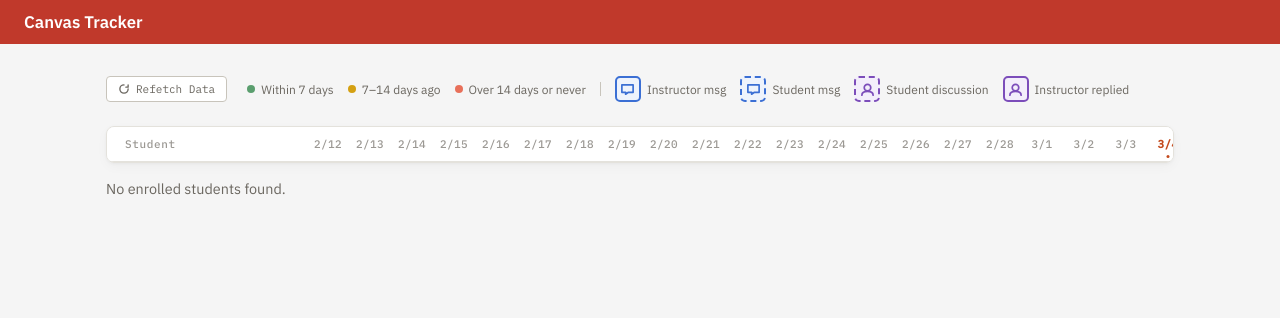
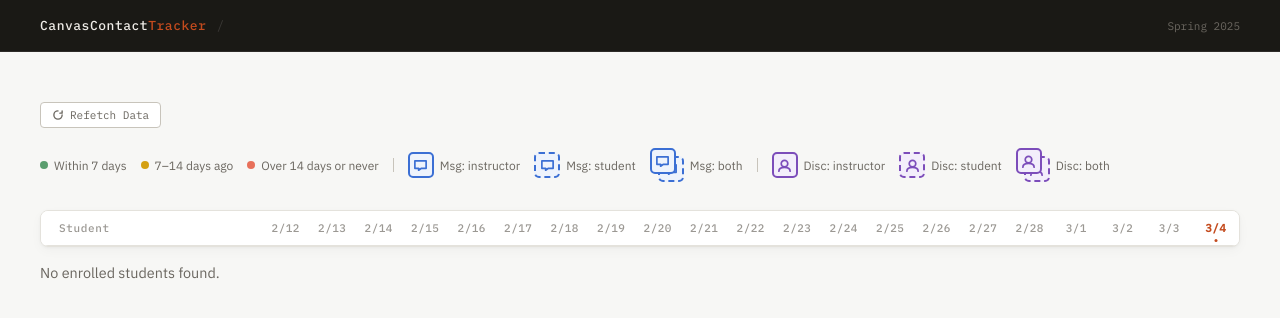
Before and after one commit to Schatzjason/canvas_contact_app, a Flask app: page /course/1 in a window 1280 px wide. Shown: the top 318 px of the page. Run offline with Flask 3, Linux system fonts and the light colour scheme; data comes from the database, SQL or seed files in the repository; data that the repository does not hold is empty; parts of the project's set-up code (start-up, migrations or seed data) failed here and were passed over.

Commit message:
Update header in /course to match the black header in /index

```diff
--- a/app/templates/dashboard/course.html
+++ b/app/templates/dashboard/course.html
@@ -1,5 +1,16 @@
 {% extends "base.html" %}
 {% block title %}{{ course.name }} — Canvas Tracker{% endblock %}
+
+{% block nav %}
+<nav class="app-nav">
+  <div class="nav-left">
+    <a href="{{ url_for('dashboard.index') }}" class="nav-logo">CanvasContact<span>Tracker</span></a>
+    <span class="nav-sep">/</span>
+    <span class="nav-course">{{ course.course_code }}</span>
+  </div>
+  <span class="nav-meta">Spring 2025</span>
+</nav>
+{% endblock %}
 
 {% block extra_styles %}
   :root {
@@ -19,13 +30,35 @@
     --tier-ok-dot: #5a9e6e;
     --icon-message: #3b6fd4;
     --icon-discussion: #7c4dba;
+    --nav-bg: #1a1915;
+    --nav-sub: #6b6760;
     --mono: 'IBM Plex Mono', monospace;
     --sans: 'IBM Plex Sans', sans-serif;
   }
 
-  body { font-family: var(--sans); }
+  body { font-family: var(--sans); background: var(--bg); color: var(--text-primary); min-height: 100vh; }
+  main { max-width: none; margin: 0; padding: 0; }
 
-  .page-header { margin-bottom: 24px; }
+  .app-nav {
+    background: var(--nav-bg);
+    padding: 0 40px;
+    height: 52px;
+    display: flex;
+    align-items: center;
+    justify-content: space-between;
+    border-bottom: 1px solid #2e2c28;
+  }
+  .nav-left { display: flex; align-items: center; }
+  .nav-logo { font-family: var(--mono); font-size: 13px; font-weight: 500; color: #f0ede8; letter-spacing: 0.04em; text-decoration: none; transition: color 0.15s ease; }
+  .nav-logo:hover { color: #ffffff; }
+  .nav-logo span { color: var(--text-today); }
+  .nav-sep { font-family: var(--mono); font-size: 13px; color: #3a3835; margin: 0 10px; user-select: none; }
+  .nav-course { font-family: var(--mono); font-size: 12px; font-weight: 500; color: #9b9893; letter-spacing: 0.04em; white-space: nowrap; overflow: hidden; text-overflow: ellipsis; max-width: 340px; }
+  .nav-meta { font-family: var(--mono); font-size: 11px; color: var(--nav-sub); flex-shrink: 0; }
+
+  .page { padding: 36px 40px; }
+
+  .page-header { margin-bottom: 28px; }
 
   .course-label {
     font-family: var(--mono);
@@ -208,6 +241,7 @@
 {% endblock %}
 
 {% block content %}
+<div class="page">
 <div class="page-header">
   <div class="course-label">{{ course.course_code }}</div>
   <h1>{{ course.name }}</h1>
@@ -226,20 +260,31 @@
       <div class="legend-item"><div class="legend-dot" style="background:var(--tier-hot-dot)"></div>Over {{ config.STALE_ALERT_DAYS }} days or never</div>
       <div class="divider"></div>
       <div class="legend-item">
-        <span class="icon-wrap icon-msg"><svg><use href="#ico-msg"/></svg></span>
-        Instructor msg
+        <span class="icon-wrap icon-msg"><svg><use href="#ico-msg"/></svg></span>Msg: instructor
       </div>
       <div class="legend-item">
-        <span class="icon-wrap icon-msg student"><svg><use href="#ico-msg"/></svg></span>
-        Student msg
+        <span class="icon-wrap icon-msg student"><svg><use href="#ico-msg"/></svg></span>Msg: student
       </div>
       <div class="legend-item">
-        <span class="icon-wrap icon-disc student"><svg><use href="#ico-disc"/></svg></span>
-        Student discussion
+        <span class="icon-stack">
+          <span class="icon-wrap icon-msg icon-back"><svg><use href="#ico-msg"/></svg></span>
+          <span class="icon-wrap icon-msg icon-front"><svg><use href="#ico-msg"/></svg></span>
+        </span>
+        Msg: both
+      </div>
+      <div class="divider"></div>
+      <div class="legend-item">
+        <span class="icon-wrap icon-disc"><svg><use href="#ico-disc"/></svg></span>Disc: instructor
       </div>
       <div class="legend-item">
-        <span class="icon-wrap icon-disc"><svg><use href="#ico-disc"/></svg></span>
-        Instructor replied
+        <span class="icon-wrap icon-disc student"><svg><use href="#ico-disc"/></svg></span>Disc: student
+      </div>
+      <div class="legend-item">
+        <span class="icon-stack">
+          <span class="icon-wrap icon-disc icon-back"><svg><use href="#ico-disc"/></svg></span>
+          <span class="icon-wrap icon-disc icon-front"><svg><use href="#ico-disc"/></svg></span>
+        </span>
+        Disc: both
       </div>
     </div>
   </div>
@@ -317,4 +362,5 @@
 {% if not students %}
   <p style="color:var(--text-secondary); margin-top:1rem; font-size:0.9rem;">No enrolled students found.</p>
 {% endif %}
+</div>{# .page #}
 {% endblock %}
```
